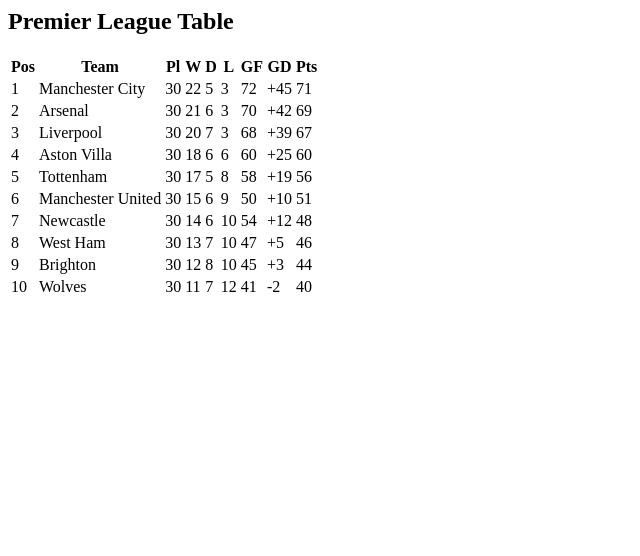
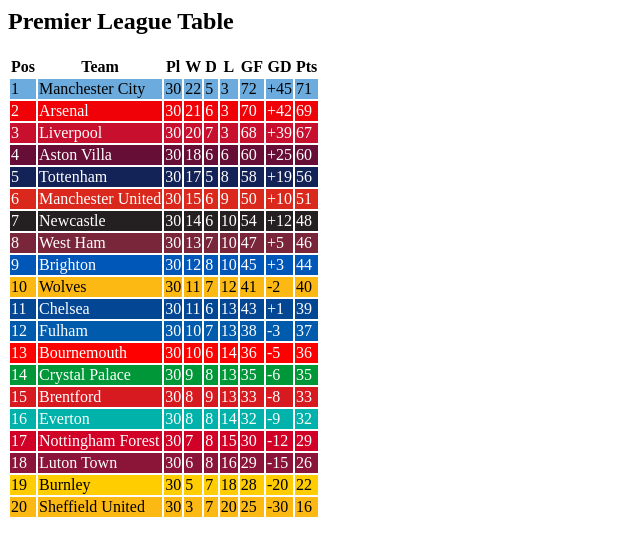
Before and after one commit to carl2001-bot/PREMIUM-LEAGUE-HUB, a plain HTML site: page index.html in a window 1280 px wide. Shown: the whole page, without its empty margins (0-640 px from the left). Drawn offline with Linux system fonts and the light colour scheme.

Commit message:
Update index.html

```diff
--- a/index.html
+++ b/index.html
@@ -15,16 +15,26 @@
       </tr>
     </thead>
     <tbody>
-      <tr><td>1</td><td>Manchester City</td><td>30</td><td>22</td><td>5</td><td>3</td><td>72</td><td>+45</td><td>71</td></tr>
-      <tr><td>2</td><td>Arsenal</td><td>30</td><td>21</td><td>6</td><td>3</td><td>70</td><td>+42</td><td>69</td></tr>
-      <tr><td>3</td><td>Liverpool</td><td>30</td><td>20</td><td>7</td><td>3</td><td>68</td><td>+39</td><td>67</td></tr>
-      <tr><td>4</td><td>Aston Villa</td><td>30</td><td>18</td><td>6</td><td>6</td><td>60</td><td>+25</td><td>60</td></tr>
-      <tr><td>5</td><td>Tottenham</td><td>30</td><td>17</td><td>5</td><td>8</td><td>58</td><td>+19</td><td>56</td></tr>
-      <tr><td>6</td><td>Manchester United</td><td>30</td><td>15</td><td>6</td><td>9</td><td>50</td><td>+10</td><td>51</td></tr>
-      <tr><td>7</td><td>Newcastle</td><td>30</td><td>14</td><td>6</td><td>10</td><td>54</td><td>+12</td><td>48</td></tr>
-      <tr><td>8</td><td>West Ham</td><td>30</td><td>13</td><td>7</td><td>10</td><td>47</td><td>+5</td><td>46</td></tr>
-      <tr><td>9</td><td>Brighton</td><td>30</td><td>12</td><td>8</td><td>10</td><td>45</td><td>+3</td><td>44</td></tr>
-      <tr><td>10</td><td>Wolves</td><td>30</td><td>11</td><td>7</td><td>12</td><td>41</td><td>-2</td><td>40</td></tr>
+      <tr style="background-color: #6CABDD;"><td>1</td><td>Manchester City</td><td>30</td><td>22</td><td>5</td><td>3</td><td>72</td><td>+45</td><td>71</td></tr>
+      <tr style="background-color: #EF0107; color: white;"><td>2</td><td>Arsenal</td><td>30</td><td>21</td><td>6</td><td>3</td><td>70</td><td>+42</td><td>69</td></tr>
+      <tr style="background-color: #C8102E; color: white;"><td>3</td><td>Liverpool</td><td>30</td><td>20</td><td>7</td><td>3</td><td>68</td><td>+39</td><td>67</td></tr>
+      <tr style="background-color: #670E36; color: white;"><td>4</td><td>Aston Villa</td><td>30</td><td>18</td><td>6</td><td>6</td><td>60</td><td>+25</td><td>60</td></tr>
+      <tr style="background-color: #132257; color: white;"><td>5</td><td>Tottenham</td><td>30</td><td>17</td><td>5</td><td>8</td><td>58</td><td>+19</td><td>56</td></tr>
+      <tr style="background-color: #DA291C; color: white;"><td>6</td><td>Manchester United</td><td>30</td><td>15</td><td>6</td><td>9</td><td>50</td><td>+10</td><td>51</td></tr>
+      <tr style="background-color: #241F20; color: white;"><td>7</td><td>Newcastle</td><td>30</td><td>14</td><td>6</td><td>10</td><td>54</td><td>+12</td><td>48</td></tr>
+      <tr style="background-color: #7A263A; color: white;"><td>8</td><td>West Ham</td><td>30</td><td>13</td><td>7</td><td>10</td><td>47</td><td>+5</td><td>46</td></tr>
+      <tr style="background-color: #0057B8; color: white;"><td>9</td><td>Brighton</td><td>30</td><td>12</td><td>8</td><td>10</td><td>45</td><td>+3</td><td>44</td></tr>
+      <tr style="background-color: #FDB913;"><td>10</td><td>Wolves</td><td>30</td><td>11</td><td>7</td><td>12</td><td>41</td><td>-2</td><td>40</td></tr>
+      <tr style="background-color: #034694; color: white;"><td>11</td><td>Chelsea</td><td>30</td><td>11</td><td>6</td><td>13</td><td>43</td><td>+1</td><td>39</td></tr>
+      <tr style="background-color: #005BAC; color: white;"><td>12</td><td>Fulham</td><td>30</td><td>10</td><td>7</td><td>13</td><td>38</td><td>-3</td><td>37</td></tr>
+      <tr style="background-color: #FF0000; color: white;"><td>13</td><td>Bournemouth</td><td>30</td><td>10</td><td>6</td><td>14</td><td>36</td><td>-5</td><td>36</td></tr>
+      <tr style="background-color: #009739; color: white;"><td>14</td><td>Crystal Palace</td><td>30</td><td>9</td><td>8</td><td>13</td><td>35</td><td>-6</td><td>35</td></tr>
+      <tr style="background-color: #D71920; color: white;"><td>15</td><td>Brentford</td><td>30</td><td>8</td><td>9</td><td>13</td><td>33</td><td>-8</td><td>33</td></tr>
+      <tr style="background-color: #00B2A9; color: white;"><td>16</td><td>Everton</td><td>30</td><td>8</td><td>8</td><td>14</td><td>32</td><td>-9</td><td>32</td></tr>
+      <tr style="background-color: #D00027; color: white;"><td>17</td><td>Nottingham Forest</td><td>30</td><td>7</td><td>8</td><td>15</td><td>30</td><td>-12</td><td>29</td></tr>
+      <tr style="background-color: #8A1538; color: white;"><td>18</td><td>Luton Town</td><td>30</td><td>6</td><td>8</td><td>16</td><td>29</td><td>-15</td><td>26</td></tr>
+      <tr style="background-color: #FFCD00;"><td>19</td><td>Burnley</td><td>30</td><td>5</td><td>7</td><td>18</td><td>28</td><td>-20</td><td>22</td></tr>
+      <tr style="background-color: #FDB913;"><td>20</td><td>Sheffield United</td><td>30</td><td>3</td><td>7</td><td>20</td><td>25</td><td>-30</td><td>16</td></tr>
     </tbody>
   </table>
 </section>
```
